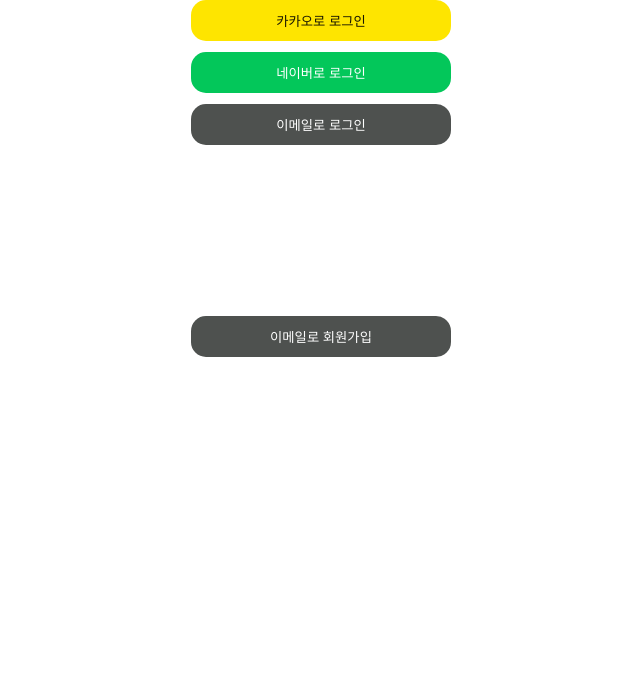
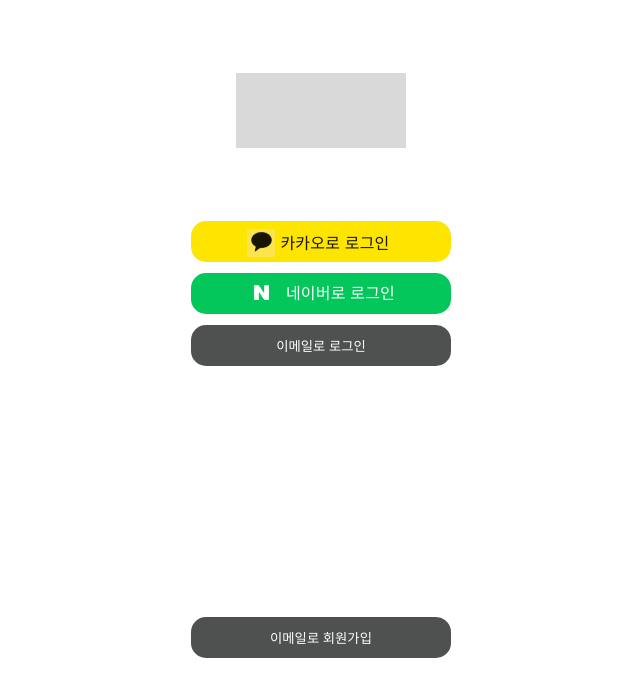
Before and after one commit to Wo-oJin/Ari, a React (Create React App) app in the folder frontend/: page /loginUser in a window 1280 px wide. Shown: the top 696 px of the page, without its empty margins (319-959 px from the left). Built offline with nearby package versions, Linux system fonts and the light colour scheme; a web font is replaced by a local one; what recoil-persist would draw is missing.

Commit message:
page layout fix

```diff
--- a/frontend/src/pages/Login.js
+++ b/frontend/src/pages/Login.js
@@ -143,7 +143,7 @@
         <ButtonContainer>
           <LoginButton
             type="submit"
-            disabled={!(email !== "" && password !== "")}
+            disabled={email !== "" && password !== "" ? false : true}
           >
             로그인
           </LoginButton>
--- a/frontend/src/pages/LoginStore.js
+++ b/frontend/src/pages/LoginStore.js
@@ -2,6 +2,13 @@
 import { Link } from "react-router-dom";
 import MainButton from '../components/common/Mainbutton';
 import styled from 'styled-components';
+
+const LogoContainer = styled.div`
+    width: 170px;
+    height: 75px;
+    background: #D9D9D9;
+    margin: 100px auto;
+`;
 
 const ButtonContainer = styled.div`
     display: flex;
@@ -12,6 +19,7 @@
 const LoginStore = () => {
     return (
         <>
+            <LogoContainer></LogoContainer>
             <ButtonContainer>
                 <Link to="/login">
                     <MainButton
--- a/frontend/src/pages/LoginUser.js
+++ b/frontend/src/pages/LoginUser.js
@@ -1,9 +1,15 @@
-import { React } from "react";
+import { React } from 'react';
 import { Link } from "react-router-dom";
-// import kakaoLogo from "../public/images/Kakao_Logo.png";
-// import naverLogo from "../public/images/Naver_Logo.png";
-import MainButton from "../components/common/Mainbutton";
-import styled from "styled-components";
+import MainButton from '../components/common/Mainbutton';
+import styled from 'styled-components';
+import "../styles/LoginUser.css";
+
+const LogoContainer = styled.div`
+    width: 170px;
+    height: 75px;
+    background: #D9D9D9;
+    margin: 73px auto;
+`;
 
 const ButtonContainer = styled.div`
     display: flex;
@@ -11,29 +17,52 @@
     align-items: center;
 `;
 
-const SignupContainer = styled.div`
-  display: flex;
-  flex-direction: column;
-  align-items: center;
-  margin-top: 10rem;
-`;
-
 const LoginUser = () => {
     return (
         <>
+            <LogoContainer></LogoContainer>
+
             <ButtonContainer>
-        <MainButton
+                {/* <MainButton
                     radius="15px"
                     color="#181600"
                     background="#FEE500"
-          text="카카오로 로그인"
-        />
-        <MainButton
+                    text="카카오로 로그인">
+                </MainButton> */}
+                <div className="kakao" style={{
+                    width: "260px",
+                    height: "41px",
+                    color: "#181600",
+                    background: "#FEE500",
+                    borderRadius: "15px",
+                    textAlign: "center",
+                    marginBottom: "11px"
+                }}>
+                    <span>카카오로 로그인</span>
+                </div>
+                {/* <div className="naver">
+                    <MainButton className="naver"
                         radius="15px"
                         color="#FFFFFF"
                         background="#03C75A"
                         text="네이버로 로그인"
                     />
+                </div> */}
+                <div className="naver" style={{
+                    width: "260px",
+                    height: "41px",
+                    color: "#FFFFFF",
+                    background: "#03C75A",
+                    borderRadius: "15px",
+                    textAlign: "center",
+                    marginBottom: "11px"
+                }}>
+                    <span style={{
+                        position: "relative",
+                        bottom: "13px"
+                    }}>네이버로 로그인</span>
+                </div>
+
                 <Link to="/login">
                     <MainButton
                         radius="15px"
@@ -42,8 +71,7 @@
                         text="이메일로 로그인"
                     />
                 </Link>
-      </ButtonContainer>
-      <SignupContainer>
+                <div style={{ margin: "240px" }}>
                     <Link to="/signupUser">
                         <MainButton
                             radius="15px"
@@ -52,9 +80,10 @@
                             text="이메일로 회원가입"
                         />
                     </Link>
-      </SignupContainer>
+                </div>
+            </ButtonContainer>
         </>
-  );
-};
+    )
+}
 
 export default LoginUser;
--- a/frontend/src/pages/SignupStore.js
+++ b/frontend/src/pages/SignupStore.js
@@ -49,6 +49,7 @@
     display: flex;
     flex-direction: column;
     align-items: center;
+    margin-top: 83px;
     margin-bottom: 65px;
 `;
 
@@ -71,7 +72,6 @@
     display: flex;
     flex-direction: column;
     align-items: center;
-    margin-bottom: 83px;
 `;
 
 const SignupUser = () => {
--- a/frontend/src/pages/SignupUser.js
+++ b/frontend/src/pages/SignupUser.js
@@ -49,6 +49,7 @@
     display: flex;
     flex-direction: column;
     align-items: center;
+    margin-top: 83px;
     margin-bottom: 65px;
 `;
 
@@ -71,7 +72,6 @@
     display: flex;
     flex-direction: column;
     align-items: center;
-    margin-bottom: 83px;
 `;
 
 const SignupUser = () => {
--- /dev/null
+++ b/frontend/src/styles/LoginUser.css
@@ -0,0 +1,21 @@
+.kakao span::before {
+  content: "";
+  background: url(../../public/images/Kakao_Logo.png) no-repeat;
+  display: inline-block;
+  height: 28px;
+  width: 28px;
+  position: relative;
+  top: 8px;
+  right: 5px;
+}
+
+.naver span::before {
+  content: "";
+  background: url(../../public/images/Naver_Logo.png) no-repeat;
+  display: inline-block;
+  height: 39px;
+  width: 39px;
+  position: relative;
+  top: 13px;
+  right: 5px;
+}
```
Also changed, not shown: 2 other files (tests, documents, lock files or other folders). Lines whose indentation alone changed are shown as unchanged.
